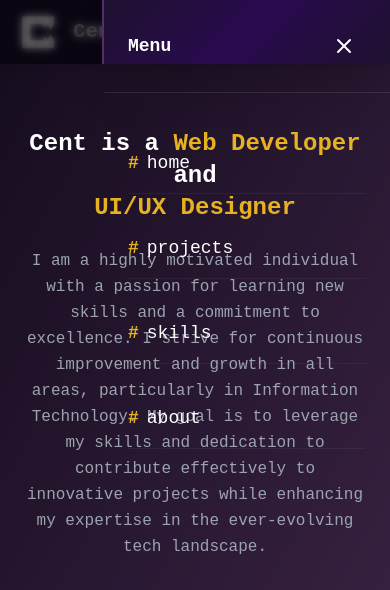
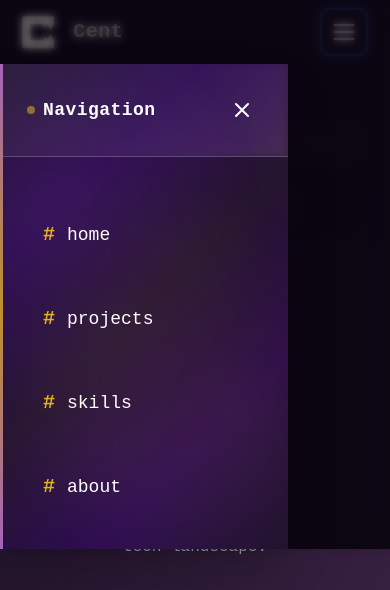
Before and after one commit to CentKenneth/centkennethperia, a Vue app: page / in a window 390 px wide. Both pictures are taken after a click on the button "Toggle menu". Shown: the top 590 px of the page. Built offline with nearby package versions, Linux system fonts and the light colour scheme; some icons are missing.

Commit message:
Enhance mobile menu UI with modern gradient background and improved design
Co-authored-by: CentKenneth <84518309+CentKenneth@users.noreply.github.com>

```diff
--- a/src/components/Navbar.vue
+++ b/src/components/Navbar.vue
@@ -80,68 +80,94 @@
     <transition name="slide-fade">
       <div
         v-if="isMenuOpen"
-        class="mobile-menu fixed top-0 right-0 w-72 sm:w-80 h-full z-50 shadow-2xl"
+        class="mobile-menu fixed top-0 right-0 w-72 sm:w-80 h-full z-50 shadow-2xl overflow-hidden"
         role="dialog"
         aria-modal="true"
         aria-label="Mobile navigation menu"
       >
+        <!-- Decorative Background Elements -->
+        <div class="menu-bg-decoration"></div>
+
         <!-- Close Button -->
-        <div class="flex justify-between items-center p-6 border-b border-white/10">
-          <h2 class="text-white text-lg font-bold">Menu</h2>
+        <div class="flex justify-between items-center p-6 border-b border-white/20 relative z-10 backdrop-blur-sm bg-white/5">
+          <div class="flex items-center space-x-2">
+            <div class="w-2 h-2 rounded-full bg-custom-orange animate-pulse"></div>
+            <h2 class="text-white text-lg font-bold tracking-wide">Navigation</h2>
+          </div>
           <button
             @click="toggleMenu"
             aria-label="Close menu"
-            class="close-btn p-2 rounded-md hover:bg-white/10 transition-colors duration-200 focus:outline-none focus:ring-2 focus:ring-custom-orange"
+            class="close-btn p-2 rounded-lg hover:bg-white/10 transition-all duration-200 focus:outline-none focus:ring-2 focus:ring-custom-orange hover:rotate-90"
           >
-            <svg class="w-6 h-6 text-white" xmlns="http://www.w3.org/2000/svg" fill="none" viewBox="0 0 24 24" stroke="currentColor">
+            <svg class="w-6 h-6 text-white transition-transform duration-200" xmlns="http://www.w3.org/2000/svg" fill="none" viewBox="0 0 24 24" stroke="currentColor">
               <path stroke-linecap="round" stroke-linejoin="round" stroke-width="2" d="M6 18L18 6M6 6l12 12" />
             </svg>
           </button>
         </div>
 
         <!-- Menu Items -->
-        <nav class="flex flex-col space-y-6 p-6 mt-4">
-          <div class="mobile-nav-item flex items-center space-x-2 group">
-            <span class="text-custom-orange text-lg font-bold">#</span>
+        <nav class="flex flex-col space-y-2 p-6 mt-4 relative z-10">
+          <div class="mobile-nav-item group">
+            <div class="flex items-center space-x-3 p-4 rounded-xl hover:bg-white/5 transition-all duration-300">
+              <span class="text-custom-orange text-xl font-bold group-hover:scale-110 transition-transform duration-200">#</span>
               <router-link
                 to="/"
                 @click="toggleMenu"
-              class="mobile-nav-link text-white text-lg font-medium hover:text-custom-orange transition-colors duration-200 focus:outline-none focus:text-custom-orange"
+                class="mobile-nav-link text-white text-lg font-medium hover:text-custom-orange transition-colors duration-200 focus:outline-none focus:text-custom-orange flex-1"
               >
                 home
               </router-link>
+              <svg class="w-4 h-4 text-custom-orange opacity-0 group-hover:opacity-100 transition-opacity duration-200" fill="none" stroke="currentColor" viewBox="0 0 24 24">
+                <path stroke-linecap="round" stroke-linejoin="round" stroke-width="2" d="M9 5l7 7-7 7"/>
+              </svg>
             </div>
-          <div class="mobile-nav-item flex items-center space-x-2 group">
-            <span class="text-custom-orange text-lg font-bold">#</span>
+          </div>
+          <div class="mobile-nav-item group">
+            <div class="flex items-center space-x-3 p-4 rounded-xl hover:bg-white/5 transition-all duration-300">
+              <span class="text-custom-orange text-xl font-bold group-hover:scale-110 transition-transform duration-200">#</span>
               <a
                 @click.prevent="scrollToSection('projects')"
-              class="mobile-nav-link text-white text-lg font-medium cursor-pointer hover:text-custom-orange transition-colors duration-200 focus:outline-none focus:text-custom-orange"
+                class="mobile-nav-link text-white text-lg font-medium cursor-pointer hover:text-custom-orange transition-colors duration-200 focus:outline-none focus:text-custom-orange flex-1"
                 tabindex="0"
                 @keypress.enter="scrollToSection('projects')"
               >
                 projects
               </a>
+              <svg class="w-4 h-4 text-custom-orange opacity-0 group-hover:opacity-100 transition-opacity duration-200" fill="none" stroke="currentColor" viewBox="0 0 24 24">
+                <path stroke-linecap="round" stroke-linejoin="round" stroke-width="2" d="M9 5l7 7-7 7"/>
+              </svg>
             </div>
-          <div class="mobile-nav-item flex items-center space-x-2 group">
-            <span class="text-custom-orange text-lg font-bold">#</span>
+          </div>
+          <div class="mobile-nav-item group">
+            <div class="flex items-center space-x-3 p-4 rounded-xl hover:bg-white/5 transition-all duration-300">
+              <span class="text-custom-orange text-xl font-bold group-hover:scale-110 transition-transform duration-200">#</span>
               <a
                 @click.prevent="scrollToSection('skills')"
-              class="mobile-nav-link text-white text-lg font-medium cursor-pointer hover:text-custom-orange transition-colors duration-200 focus:outline-none focus:text-custom-orange"
+                class="mobile-nav-link text-white text-lg font-medium cursor-pointer hover:text-custom-orange transition-colors duration-200 focus:outline-none focus:text-custom-orange flex-1"
                 tabindex="0"
                 @keypress.enter="scrollToSection('skills')"
               >
                 skills
               </a>
+              <svg class="w-4 h-4 text-custom-orange opacity-0 group-hover:opacity-100 transition-opacity duration-200" fill="none" stroke="currentColor" viewBox="0 0 24 24">
+                <path stroke-linecap="round" stroke-linejoin="round" stroke-width="2" d="M9 5l7 7-7 7"/>
+              </svg>
             </div>
-          <div class="mobile-nav-item flex items-center space-x-2 group">
-            <span class="text-custom-orange text-lg font-bold">#</span>
+          </div>
+          <div class="mobile-nav-item group">
+            <div class="flex items-center space-x-3 p-4 rounded-xl hover:bg-white/5 transition-all duration-300">
+              <span class="text-custom-orange text-xl font-bold group-hover:scale-110 transition-transform duration-200">#</span>
               <router-link
                 to="/about"
                 @click="toggleMenu"
-              class="mobile-nav-link text-white text-lg font-medium hover:text-custom-orange transition-colors duration-200 focus:outline-none focus:text-custom-orange"
+                class="mobile-nav-link text-white text-lg font-medium hover:text-custom-orange transition-colors duration-200 focus:outline-none focus:text-custom-orange flex-1"
               >
                 about
               </router-link>
+              <svg class="w-4 h-4 text-custom-orange opacity-0 group-hover:opacity-100 transition-opacity duration-200" fill="none" stroke="currentColor" viewBox="0 0 24 24">
+                <path stroke-linecap="round" stroke-linejoin="round" stroke-width="2" d="M9 5l7 7-7 7"/>
+              </svg>
+            </div>
           </div>
         </nav>
       </div>
@@ -231,18 +257,70 @@ export default {
 
 /* Mobile Menu Styles */
 .mobile-menu {
-  background: linear-gradient(135deg, #1E112F 0%, #2A0A4F 50%, #1E112F 100%);
-  border-left: 2px solid rgba(199, 120, 221, 0.3);
+  background: linear-gradient(135deg,
+    rgba(30, 17, 47, 0.98) 0%,
+    rgba(42, 10, 79, 0.98) 25%,
+    rgba(199, 120, 221, 0.15) 50%,
+    rgba(42, 10, 79, 0.98) 75%,
+    rgba(30, 17, 47, 0.98) 100%
+  );
+  border-left: 3px solid transparent;
+  border-image: linear-gradient(to bottom,
+    rgba(199, 120, 221, 0.8),
+    rgba(230, 178, 33, 0.8),
+    rgba(199, 120, 221, 0.8)
+  ) 1;
+  backdrop-filter: blur(20px);
+  -webkit-backdrop-filter: blur(20px);
+  position: relative;
+}
+
+/* Decorative Background */
+.menu-bg-decoration {
+  position: absolute;
+  top: 0;
+  left: 0;
+  right: 0;
+  bottom: 0;
+  background:
+    radial-gradient(circle at 20% 30%, rgba(199, 120, 221, 0.15) 0%, transparent 50%),
+    radial-gradient(circle at 80% 70%, rgba(230, 178, 33, 0.1) 0%, transparent 50%),
+    radial-gradient(circle at 40% 80%, rgba(199, 120, 221, 0.1) 0%, transparent 40%);
+  animation: pulse-glow 8s ease-in-out infinite;
+  pointer-events: none;
+}
+
+@keyframes pulse-glow {
+  0%, 100% {
+    opacity: 0.5;
+    transform: scale(1);
+  }
+  50% {
+    opacity: 0.8;
+    transform: scale(1.05);
+  }
 }
 
 .mobile-nav-item {
-  padding: 8px 0;
-  border-bottom: 1px solid rgba(255, 255, 255, 0.05);
-  transition: transform 0.2s ease;
+  position: relative;
+  transition: all 0.3s cubic-bezier(0.4, 0, 0.2, 1);
 }
 
-.mobile-nav-item:hover {
-  transform: translateX(8px);
+.mobile-nav-item::before {
+  content: '';
+  position: absolute;
+  left: -24px;
+  top: 50%;
+  transform: translateY(-50%);
+  width: 3px;
+  height: 0;
+  background: linear-gradient(to bottom, var(--custom-orange, #E6B221), var(--custom-purple, #C778DD));
+  transition: height 0.3s cubic-bezier(0.4, 0, 0.2, 1);
+  border-radius: 2px;
+}
+
+.mobile-nav-item:hover::before {
+  height: 60%;
 }
 
 .mobile-nav-link {
@@ -250,6 +328,22 @@ export default {
   min-height: 44px;
   display: flex;
   align-items: center;
+  position: relative;
+}
+
+.mobile-nav-link::after {
+  content: '';
+  position: absolute;
+  bottom: 0;
+  left: 0;
+  width: 0;
+  height: 2px;
+  background: linear-gradient(90deg, var(--custom-orange, #E6B221), transparent);
+  transition: width 0.3s ease;
+}
+
+.mobile-nav-link:hover::after {
+  width: 100%;
 }
 
 /* Buttons */
@@ -260,6 +354,21 @@ export default {
   display: flex;
   align-items: center;
   justify-content: center;
+  position: relative;
+  overflow: hidden;
+}
+
+.close-btn::before {
+  content: '';
+  position: absolute;
+  inset: 0;
+  background: radial-gradient(circle, rgba(230, 178, 33, 0.2) 0%, transparent 70%);
+  opacity: 0;
+  transition: opacity 0.3s ease;
+}
+
+.close-btn:hover::before {
+  opacity: 1;
 }
 
 /* Animations */
```
Lines whose indentation alone changed are shown as unchanged.
